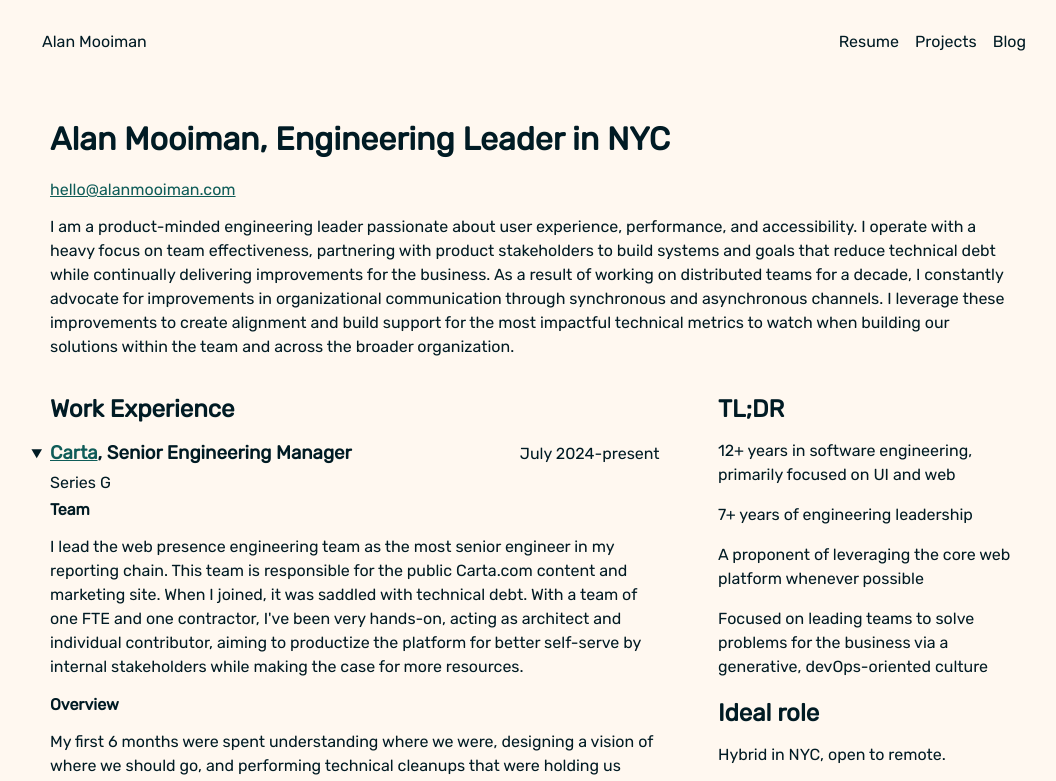
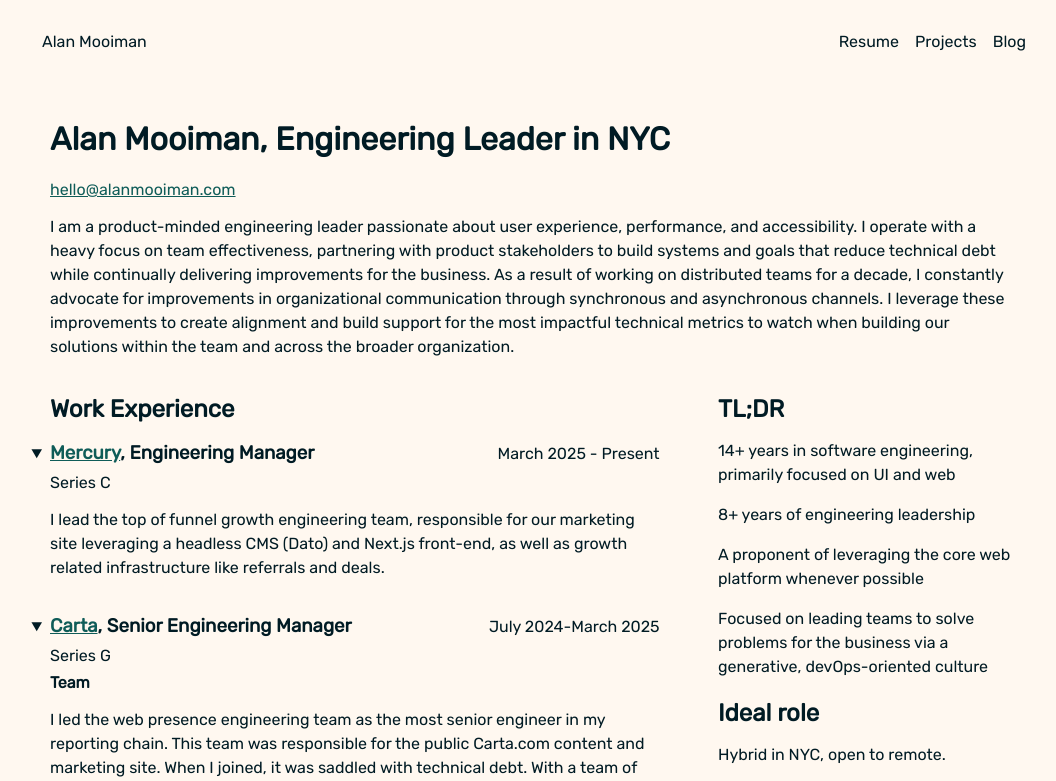
Before and after one commit to alanmoo/alanmoo-svelte, a SvelteKit app: page /resume in a window 1280 px wide. Shown: the top 781 px of the page, without its empty margins (106-1162 px from the left). Built offline with nearby package versions, Linux system fonts and the light colour scheme.

Commit message:
Resume update

```diff
--- a/src/routes/resume/+page.svelte
+++ b/src/routes/resume/+page.svelte
@@ -54,11 +54,11 @@
     <section class="metadata">
       <h2>TL;DR</h2>
       <p>
-        <span id="industryTime">12+ years</span> in software engineering, primarily
+        <span id="industryTime">14+ years</span> in software engineering, primarily
         focused on UI and web
       </p>
       <p>
-        <span id="managementTime">7+ years</span> of engineering leadership
+        <span id="managementTime">8+ years</span> of engineering leadership
       </p>
       <p>A proponent of leveraging the core web platform whenever possible</p>
       <p>
@@ -121,22 +121,42 @@
       <details open class="resume_item">
         <summary>
           <div class="summary">
+            <h3 class="organization" id="Mercury">
+              <a href="https://www.mercury.com">Mercury</a>,
+              <span class="job_title">Engineering Manager</span>
+            </h3>
+            <span class="role_dates">March 2025 - Present</span>
+          </div>
+        </summary>
+        <div class="company_size">Series C</div>
+        <div class="team_size">
+          <p>
+            I lead the top of funnel growth engineering team, responsible for
+            our marketing site leveraging a headless CMS (Dato) and Next.js
+            front-end, as well as growth related infrastructure like referrals
+            and deals.
+          </p>
+        </div>
+      </details>
+      <details open class="resume_item">
+        <summary>
+          <div class="summary">
             <h3 class="organization" id="Carta">
               <a href="https://www.carta.com">Carta</a>,
               <span class="job_title">Senior Engineering Manager</span>
             </h3>
-            <span class="role_dates">July 2024-present</span>
+            <span class="role_dates">July 2024-March 2025</span>
           </div>
         </summary>
         <div class="company_size">Series G</div>
         <div class="team_size">
           <h5>Team</h5>
           <p>
-            I lead the web presence engineering team as the most senior engineer
-            in my reporting chain. This team is responsible for the public
+            I led the web presence engineering team as the most senior engineer
+            in my reporting chain. This team was responsible for the public
             Carta.com content and marketing site. When I joined, it was saddled
-            with technical debt. With a team of one FTE and one contractor, I've
-            been very hands-on, acting as architect and individual contributor,
+            with technical debt. With a team of one FTE and one contractor, I
+            was very hands-on, acting as architect and individual contributor,
             aiming to productize the platform for better self-serve by internal
             stakeholders while making the case for more resources.
           </p>
```
